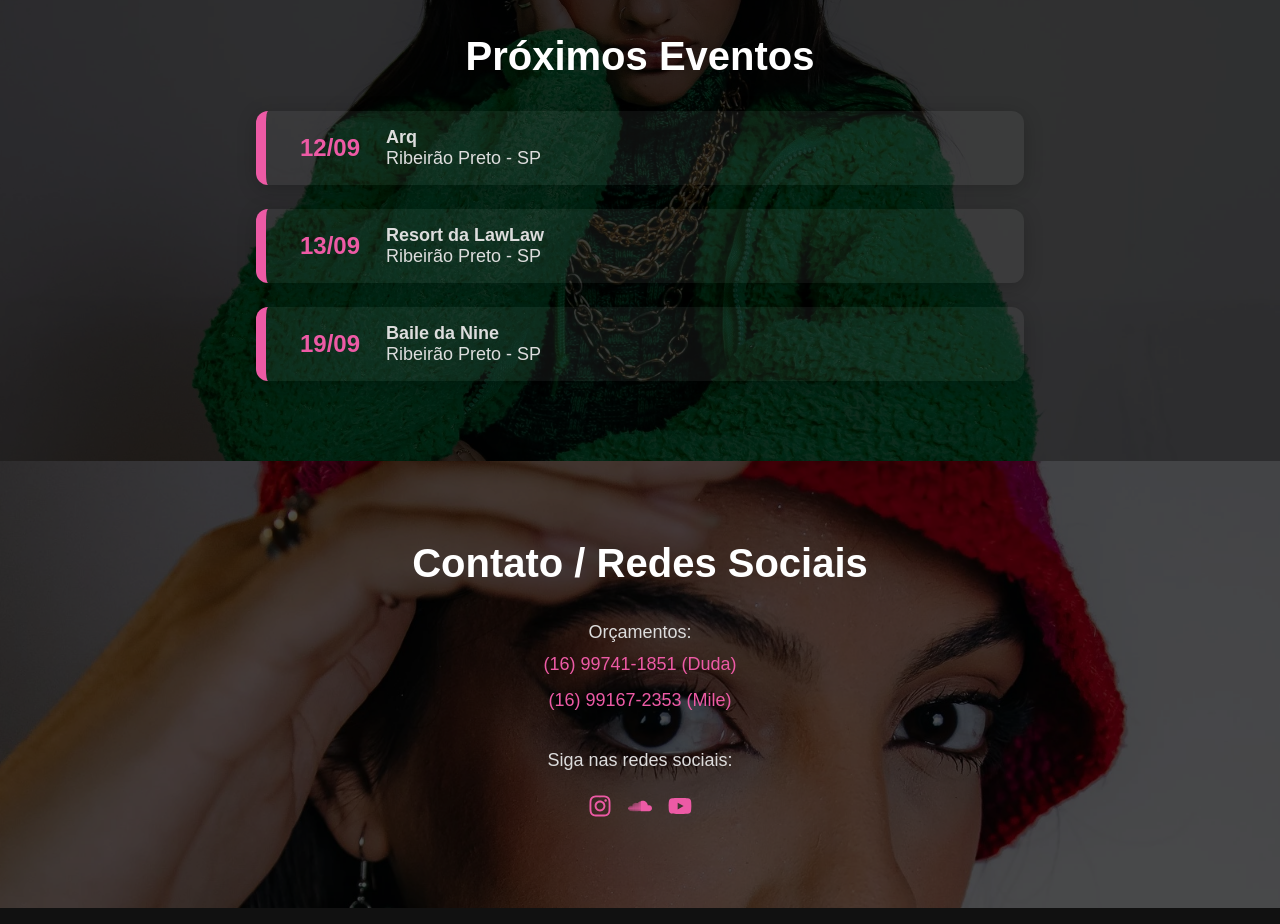
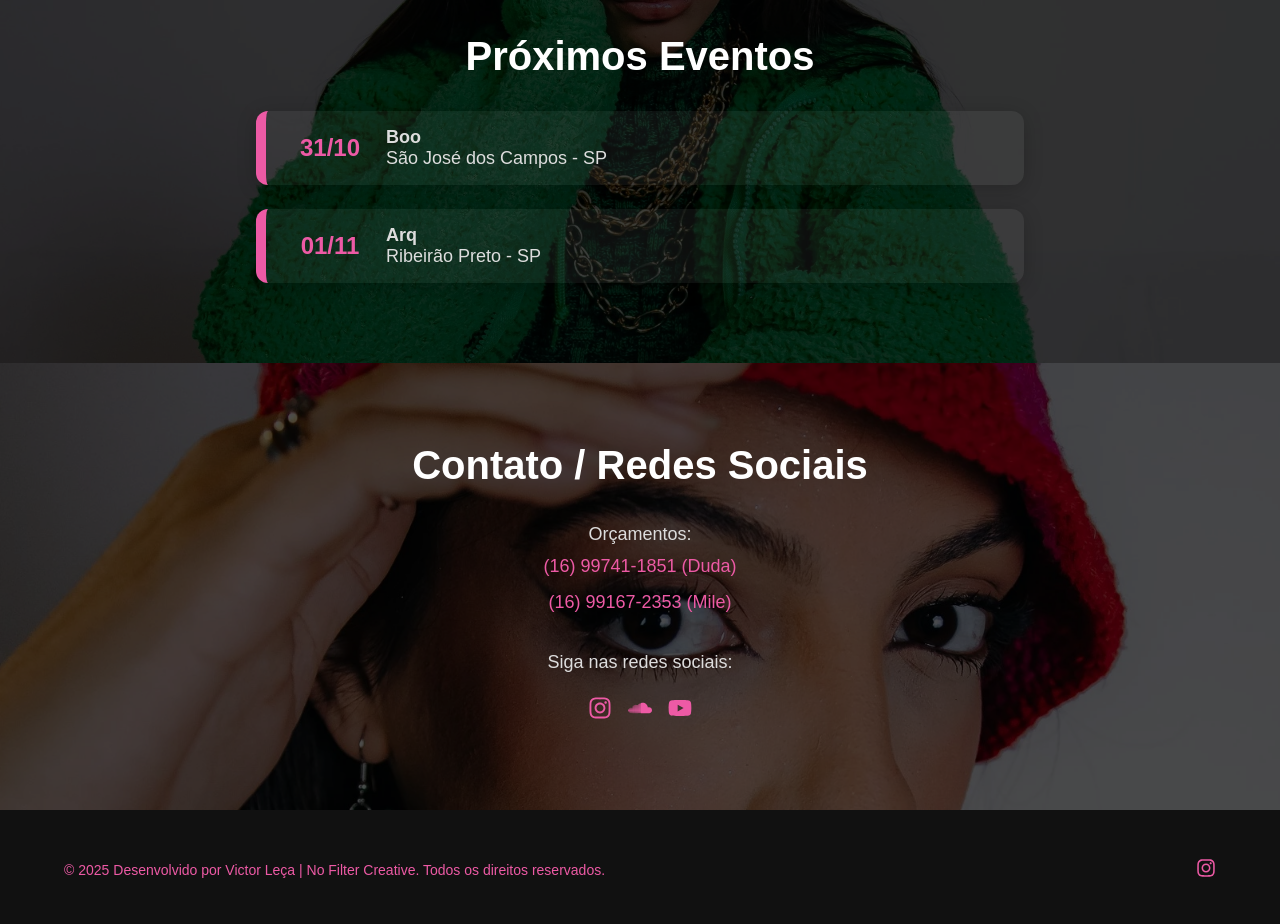
Before and after one commit to vLecaBR/djfranzoni-portfolio, a React (Create React App) app: page / in a window 1280 px wide. Shown: the part 2320-3244 px from the top of the page. Built offline with nearby package versions, Linux system fonts and the light colour scheme.

Commit message:
data 10 e 11

```diff
--- a/src/Components/Events/index.jsx
+++ b/src/Components/Events/index.jsx
@@ -29,9 +29,8 @@ const isPastEvent = (eventDate) => {
 
 export default function Events() {
   const events = [
-    { date: "12/09", name: "Arq", local: "Ribeirão Preto - SP"  },
-    { date: "13/09", name: "Resort da LawLaw", local: "Ribeirão Preto - SP" },
-    { date: "19/09", name: "Baile da Nine", local: "Ribeirão Preto - SP" },
+    { date: "31/10", name: "Boo", local: "São José dos Campos - SP" },
+    { date: "01/11", name: "Arq", local: "Ribeirão Preto - SP" },
   ];
 
   return (
```
